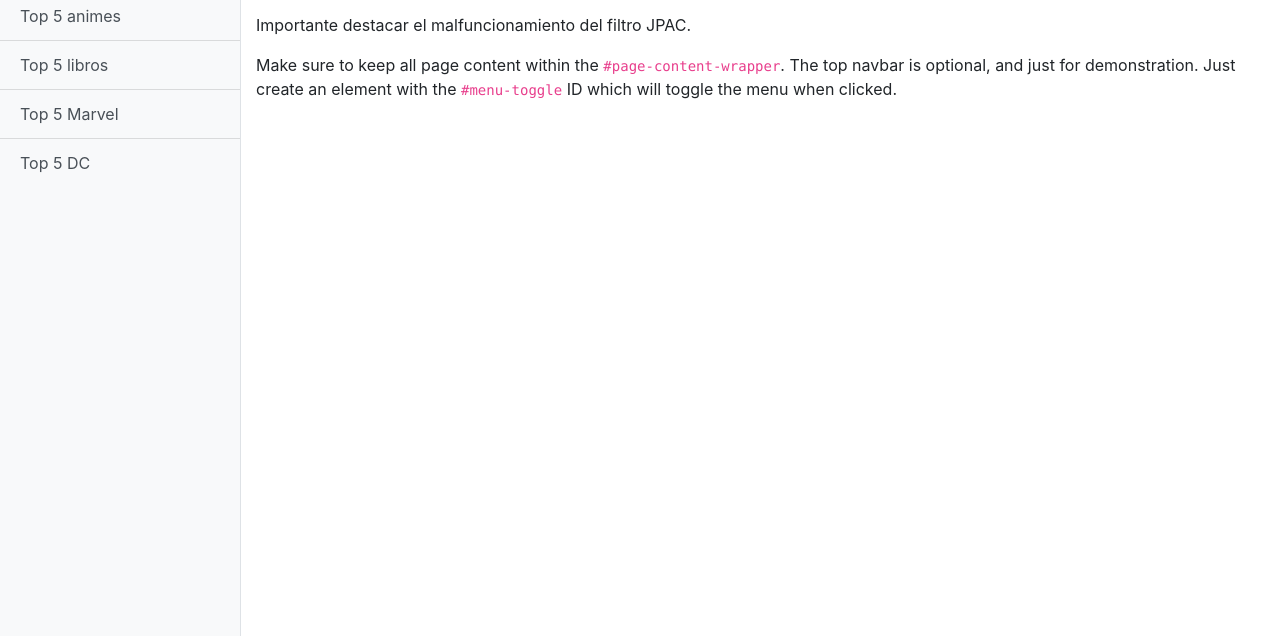
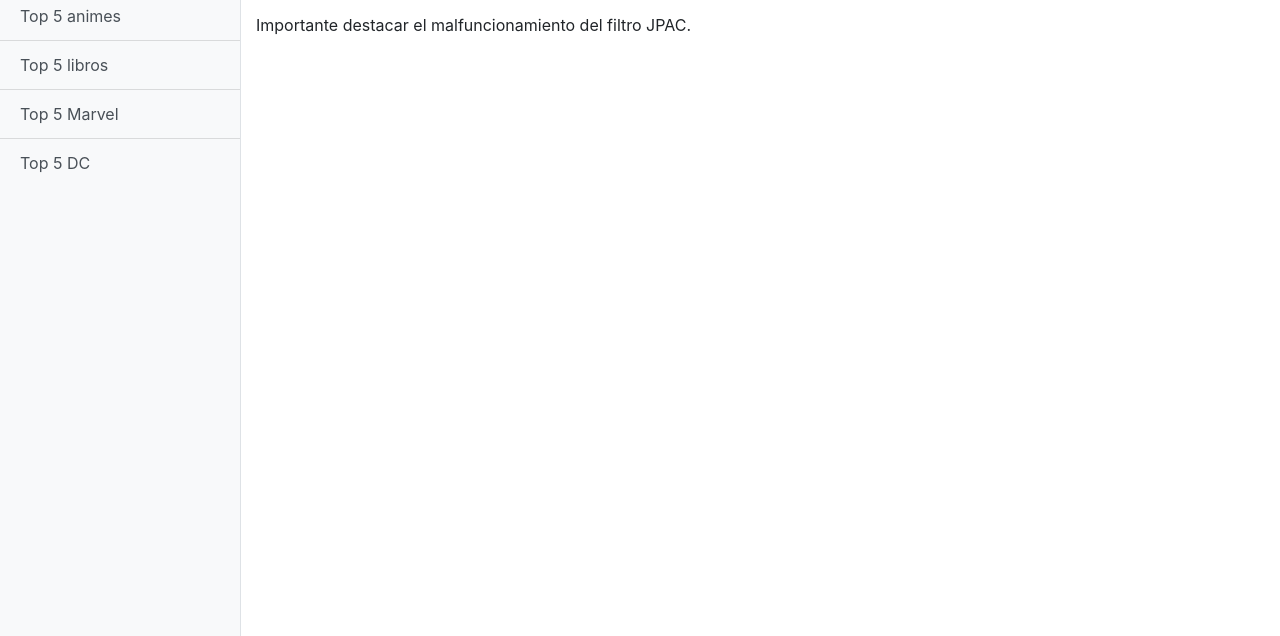
Before and after one commit to jigamagit/jigamasite, a website: page index.html in a window 1280 px wide. Shown: the part 164-800 px from the top of the page. Drawn offline with Linux system fonts and the light colour scheme.

Commit message:
Update index.html

```diff
--- a/index.html
+++ b/index.html
@@ -75,7 +75,7 @@
         <p>Este sitio se ha creado para realizar pruebas de desarrollo HTML.</p>
 		<p>Importante destacar el malfuncionamiento del filtro JPAC.</p>
 
-        <p>Make sure to keep all page content within the <code>#page-content-wrapper</code>. The top navbar is optional, and just for demonstration. Just create an element with the <code>#menu-toggle</code> ID which will toggle the menu when clicked.</p>
+         <!--<p>Make sure to keep all page content within the <code>#page-content-wrapper</code>. The top navbar is optional, and just for demonstration. Just create an element with the <code>#menu-toggle</code> ID which will toggle the menu when clicked.</p>-->
       </div>
     </div>
     <!-- /#page-content-wrapper -->
```
